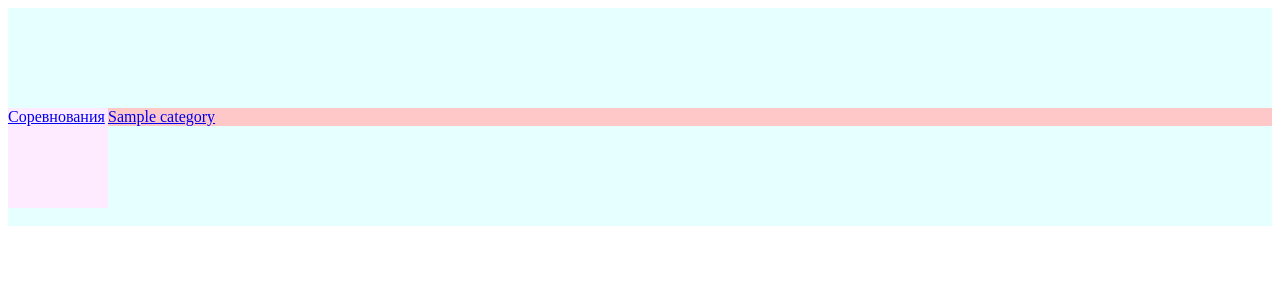
After one commit to Keltaas/figureSkaters, a Django app: page /competition/1 in a window 1280 px wide. The commit adds this page. Shown: the top 300 px of the page. Run offline with Django 4.2, Linux system fonts and the light colour scheme; tables that the repository leaves empty hold one stand-in row (values such as "Sample post").

Commit message:
add model  categoryOfCompetition add category_of_competition.html, style.css

```diff
--- a/skates/figureSkaters/models.py
+++ b/skates/figureSkaters/models.py
@@ -1,4 +1,5 @@
 from django.db import models
+from django.urls import reverse
 
 
 class Nation(models.Model):
@@ -45,6 +46,14 @@ class Skaters(models.Model):
         return self.name
 
 
+class CategoriesOfCompetition(models.Model):
+    competition = models.ForeignKey(Competition, on_delete=models.PROTECT)
+    category = models.ForeignKey(Category, on_delete=models.PROTECT)
+
+    def __str__(self):
+        return str(self.competition)
+
+
 class Points(models.Model):
     skater = models.ForeignKey(Skaters, on_delete=models.PROTECT)
     competition = models.ForeignKey(Competition, on_delete=models.PROTECT)
--- /dev/null
+++ b/skates/figureSkaters/static/figureSkaters/CSS/style.css
@@ -0,0 +1,19 @@
+.left-bar-side{
+    float: left;
+    height: 100px;
+    width: 100px;
+    background-color: rgb(255,235,255);
+
+}
+header{
+    height: 100px;
+    background-color: rgb(230,255,255);
+}
+footer{
+    height: 100px;
+    background-color: rgb(230,255,255);
+}
+
+.content{
+    background-color: rgb(255,200,200);
+}
--- a/skates/figureSkaters/templates/figureSkaters/Competition.html
+++ b/skates/figureSkaters/templates/figureSkaters/Competition.html
@@ -2,6 +2,6 @@
 
 {% block content %}
     {% for line in list_of_competition %}
-        <a href="#">{{ line.name }}</a>
+        <a href="{% url 'categories' line.pk %}">{{ line.name }}</a>
     {% endfor %}
 {% endblock %}
--- a/skates/figureSkaters/templates/figureSkaters/base.html
+++ b/skates/figureSkaters/templates/figureSkaters/base.html
@@ -1,12 +1,21 @@
+{% load static %}
 <!DOCTYPE html>
 <html lang="en">
 <head>
     <meta charset="UTF-8">
     <title>Title</title>
+    <link type="text/css" href="{% static 'figureSkaters/CSS/style.css' %}" rel="stylesheet">
 </head>
 <body>
-{% block content %}
+<header></header>
+<div class="left-bar-side">
+    <a href="{% url 'competitions'%}">Соревнования</a>
+</div>
+<div class="content">
+    {% block content %}
 
-{% endblock %}
+    {% endblock %}
+</div>
+<footer></footer>
 </body>
 </html>
--- /dev/null
+++ b/skates/figureSkaters/templates/figureSkaters/category_of_competition.html
@@ -0,0 +1,7 @@
+{% extends "figureSkaters/base.html" %}
+
+{% block content %}
+    {% for line in categories %}
+        <a href="{% url 'result' line.competition.pk %}">{{ line.category }}</a>
+    {% endfor %}
+{% endblock %}
--- a/skates/figureSkaters/urls.py
+++ b/skates/figureSkaters/urls.py
@@ -3,7 +3,8 @@ from django.urls import path
 
 
 urlpatterns = [
-    path("", PointsTable.as_view()),
-    path("result/<slug:slug>", ResultTable.as_view()),
-    path("competition/", ListCompetition.as_view()),
+    path("", PointsTable.as_view(), name="home"),
+    path("result/<slug:slug>", ResultTable.as_view(), name="result"),
+    path("competitions/", ListCompetition.as_view(), name="competitions"),
+    path("competition/<int:pk>", Categories.as_view(), name="categories"),
 ]
--- a/skates/figureSkaters/views.py
+++ b/skates/figureSkaters/views.py
@@ -1,5 +1,5 @@
 from .models import *
-from django.views.generic import ListView
+from django.views.generic import ListView, DetailView
 
 
 class PointsTable(ListView):
@@ -13,8 +13,20 @@ class ResultTable(ListView):
     template_name = "figureSkaters/result.html"
     context_object_name = "list_skaters"
 
+    def get_queryset(self):
+        return Result.objects.filter(competition__pk=self.kwargs.get("slug", None))
+
 
 class ListCompetition(ListView):
     model = Competition
     template_name = "figureSkaters/Competition.html"
     context_object_name = "list_of_competition"
+
+
+class Categories(ListView):
+    model = CategoriesOfCompetition
+    template_name = "figureSkaters/category_of_competition.html"
+    context_object_name = "categories"
+
+    def get_queryset(self):
+        return CategoriesOfCompetition.objects.filter(competition__pk=self.kwargs.get("pk", None))
--- a/skates/skates/settings.py
+++ b/skates/skates/settings.py
@@ -9,7 +9,7 @@ https://docs.djangoproject.com/en/4.0/topics/settings/
 For the full list of settings and their values, see
 https://docs.djangoproject.com/en/4.0/ref/settings/
 """
-
+import os.path
 from pathlib import Path
 
 # Build paths inside the project like this: BASE_DIR / 'subdir'.
@@ -119,7 +119,7 @@ USE_TZ = True
 # https://docs.djangoproject.com/en/4.0/howto/static-files/
 
 STATIC_URL = 'static/'
-
+STATIC_ROOT = os.path.join(BASE_DIR, "static")
 # Default primary key field type
 # https://docs.djangoproject.com/en/4.0/ref/settings/#default-auto-field
 
```
Also changed, not shown: skates/figureSkaters/templates/figureSkaters/result.html (+4 -9 lines).
